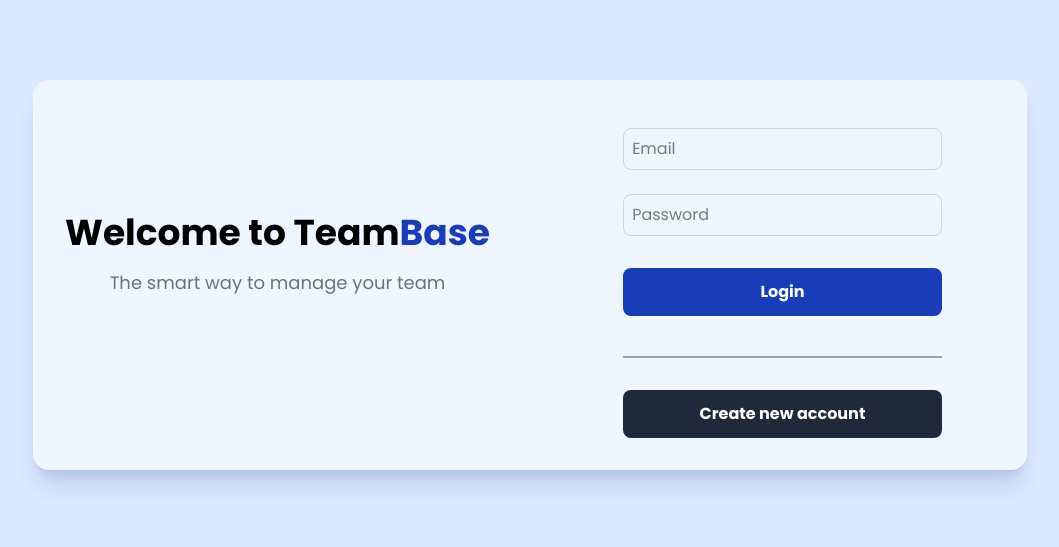
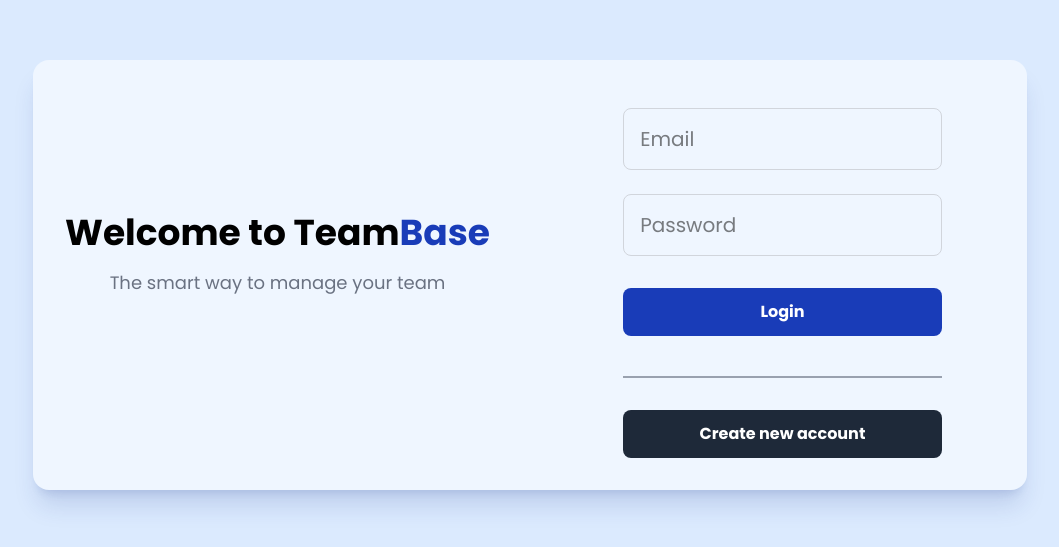
Before and after one commit to Izzeddin-Samara/TeamBase, a React (Vite) app in the folder Client/: page / in a window 1280 px wide. Shown: the part 125-672 px from the top of the page, without its empty margins (110-1169 px from the left). Built offline with nearby package versions, Linux system fonts and the light colour scheme.

Commit message:
Update text size and padding for InputField component

```diff
--- a/Client/src/components/InputField.tsx
+++ b/Client/src/components/InputField.tsx
@@ -16,7 +16,7 @@ const InputField: React.FC<InputProps> = ({ type, placeholder, value, onChange,
       value={value}
       onChange={onChange}
       name={name}
-      className="w-full border border-gray-300 outline-none focus:ring-2 text-md p-2 rounded-lg focus:ring-blue-800 mt-4"
+      className="w-full border border-gray-300 outline-none focus:ring-2 text-xl p-4 rounded-lg focus:ring-blue-800 mt-4"
 
     />
   );
```
